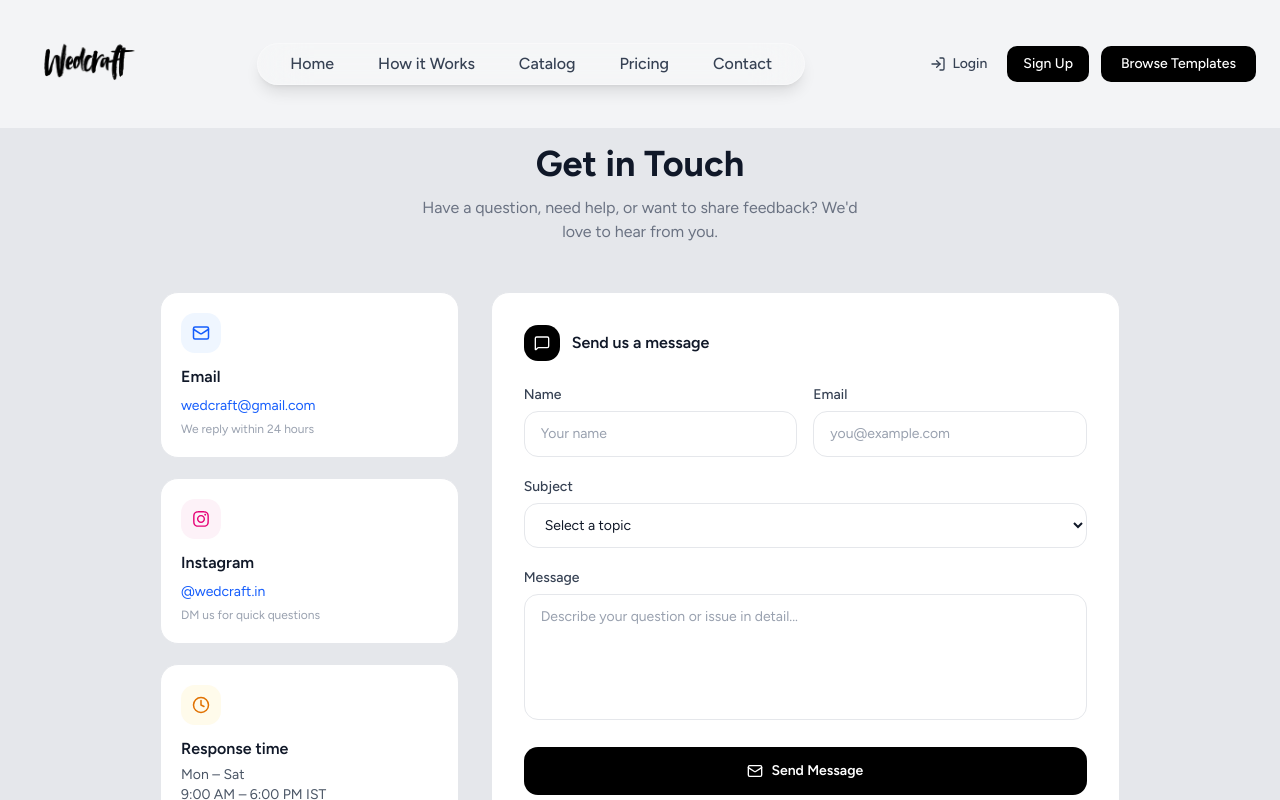
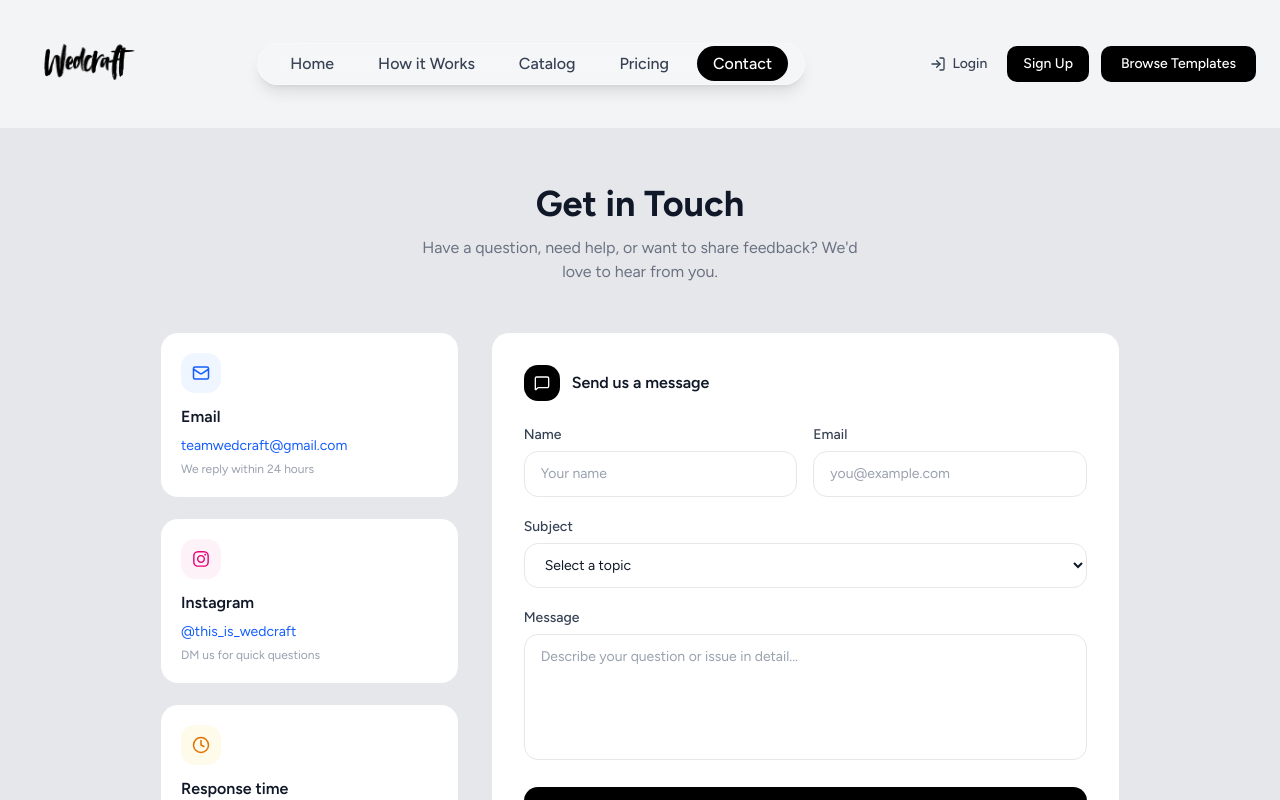
Before and after one commit to iamarshalrejith/WedCraft, a Next.js app: page /contact in a window 1280 px wide. Shown: the top 800 px of the page. Built offline with nearby package versions, Linux system fonts and the light colour scheme; no server answers.

Commit message:
fix contact page routing and footer navigation updates

```diff
--- a/app/contact/page.tsx
+++ b/app/contact/page.tsx
@@ -21,7 +21,7 @@ export default function ContactPage() {
   const inputCls = "w-full px-4 py-3 rounded-xl border border-gray-200 bg-white text-gray-900 text-sm focus:outline-none focus:ring-2 focus:ring-black/10 focus:border-gray-400 transition-colors placeholder:text-gray-400";
 
   return (
-    <div className="max-w-5xl mx-auto px-4 md:px-8 py-12" id="contact">
+    <div className="max-w-5xl mx-auto px-4 mt-10 md:px-8 py-12" >
       {/* Header */}
       <div className="text-center mb-12">
         <h1 className="text-3xl md:text-4xl font-bold text-gray-900 mb-3">Get in Touch</h1>
@@ -38,8 +38,8 @@ export default function ContactPage() {
               <Mail size={18} className="text-blue-600" />
             </div>
             <h3 className="font-semibold text-gray-900 mb-1">Email</h3>
-            <a href="mailto:wedcraft@gmail.com" className="text-sm text-blue-600 hover:underline">
-              wedcraft@gmail.com
+            <a href="mailto:teamwedcraft@gmail.com" className="text-sm text-blue-600 hover:underline">
+              teamwedcraft@gmail.com
             </a>
             <p className="text-xs text-gray-400 mt-1">We reply within 24 hours</p>
           </div>
@@ -49,9 +49,9 @@ export default function ContactPage() {
               <FaInstagram size={18} className="text-pink-600" />
             </div>
             <h3 className="font-semibold text-gray-900 mb-1">Instagram</h3>
-            <a href="https://instagram.com/wedcraft.in" target="_blank" rel="noopener noreferrer"
+            <a href="https://instagram.com/this_is_wedcraft" target="_blank" rel="noopener noreferrer"
               className="text-sm text-blue-600 hover:underline">
-              @wedcraft.in
+              @this_is_wedcraft
             </a>
             <p className="text-xs text-gray-400 mt-1">DM us for quick questions</p>
           </div>
--- a/app/privacy/page.tsx
+++ b/app/privacy/page.tsx
@@ -99,7 +99,7 @@ export default function PrivacyPage() {
           <p>If you have any questions about this Privacy Policy or your data, please contact us:</p>
           <div className="mt-3 p-4 bg-gray-50 rounded-xl text-sm">
             <p className="font-medium text-gray-900">WedCraft</p>
-            <p>Email: <a href="mailto:wedcraft@gmail.com" className="text-blue-600 hover:underline">wedcraft@gmail.com</a></p>
+            <p>Email: <a href="mailto:teamwedcraft@gmail.com" className="text-blue-600 hover:underline">teamwedcraft@gmail.com</a></p>
           </div>
         </Section>
       </div>
--- a/app/terms/page.tsx
+++ b/app/terms/page.tsx
@@ -94,7 +94,7 @@ export default function TermsPage() {
           <p>Questions about these Terms? Contact us:</p>
           <div className="mt-3 p-4 bg-gray-50 rounded-xl text-sm">
             <p className="font-medium text-gray-900">WedCraft</p>
-            <p>Email: <a href="mailto:wedcraft@gmail.com" className="text-blue-600 hover:underline">wedcraft@gmail.com</a></p>
+            <p>Email: <a href="mailto:teamwedcraft@gmail.com" className="text-blue-600 hover:underline">teamwedcraft@gmail.com</a></p>
           </div>
         </Section>
       </div>
--- a/components/Footer.tsx
+++ b/components/Footer.tsx
@@ -2,7 +2,8 @@
 
 import Link from "next/link";
 import Image from "next/image";
-import { Instagram, Facebook, Twitter, Mail } from "lucide-react";
+import {   Mail } from "lucide-react";
+import { FaInstagram } from "react-icons/fa";
 import React from "react";
 
 const Footer = () => {
@@ -11,17 +12,17 @@ const Footer = () => {
   { name: "Catalog", path: "/#featured" },
   { name: "How it Works", path: "/#how-it-works" },
   { name: "Pricing", path: "/#pricing" },
-  { name: "Contact", path: "/#contact" },
+  { name: "Contact", path: "/contact" },
 ];
 
  const socialLinks = [
-    { icon: Instagram, href: "#" },
-    { icon: Mail, href: "mailto:wedcraft@gmail.com" },
+  { icon: FaInstagram, href: "https://instagram.com/this_is_wedcraft" },
+  { icon: Mail, href: "mailto:teamwedcraft@gmail.com" },
 ];
 
   return (
-     <section  id="contact">
-    <footer className="border-t mt-24">
+     <section >
+    <footer className="border-t pt-24  bg-gray-100">
       <div className="max-w-7xl mx-auto px-6 py-16">
 
         {/* Top Section */}
@@ -84,6 +85,8 @@ const Footer = () => {
                   <a
   key={i}
   href={s.href}
+  target="_blank"
+  rel="noopener noreferrer"
   className="w-9 h-9 flex items-center justify-center rounded-lg bg-white border border-gray-200 text-gray-600 hover:text-black hover:border-gray-300 transition"
 >
                     <Icon size={18} />
--- a/components/Navbar.tsx
+++ b/components/Navbar.tsx
@@ -38,7 +38,7 @@ const Navbar = () => {
     { name: "How it Works", path: "/#how-it-works", section: "how-it-works" },
     { name: "Catalog", path: "/#featured", section: "featured" },
     { name: "Pricing", path: "/#pricing", section: "pricing" },
-    { name: "Contact", path: "/#contact", section: "contact" },
+    { name: "Contact", path: "/contact", section: "contact" },
   ];
 
   useEffect(() => {
```
Lines whose indentation alone changed are shown as unchanged.
